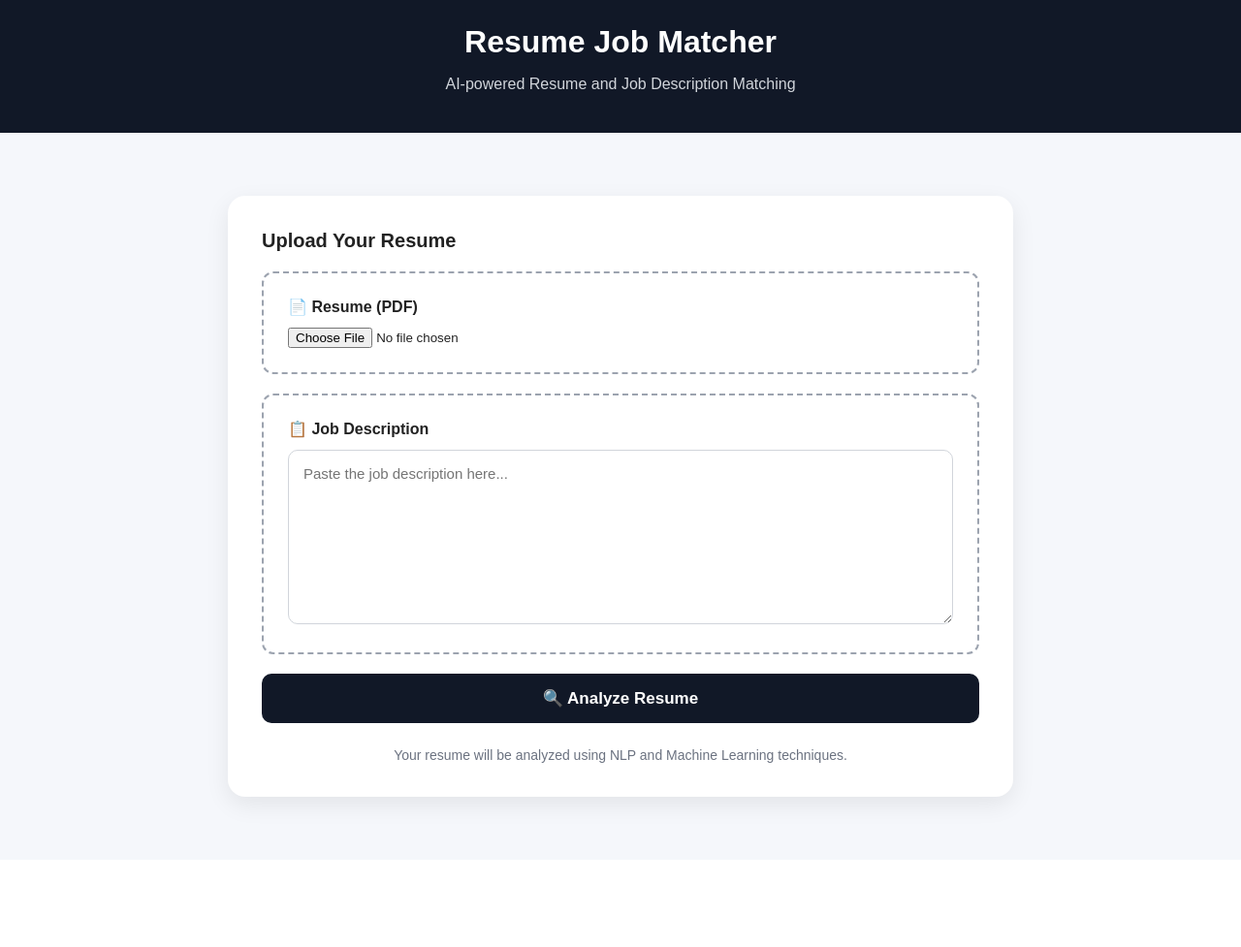
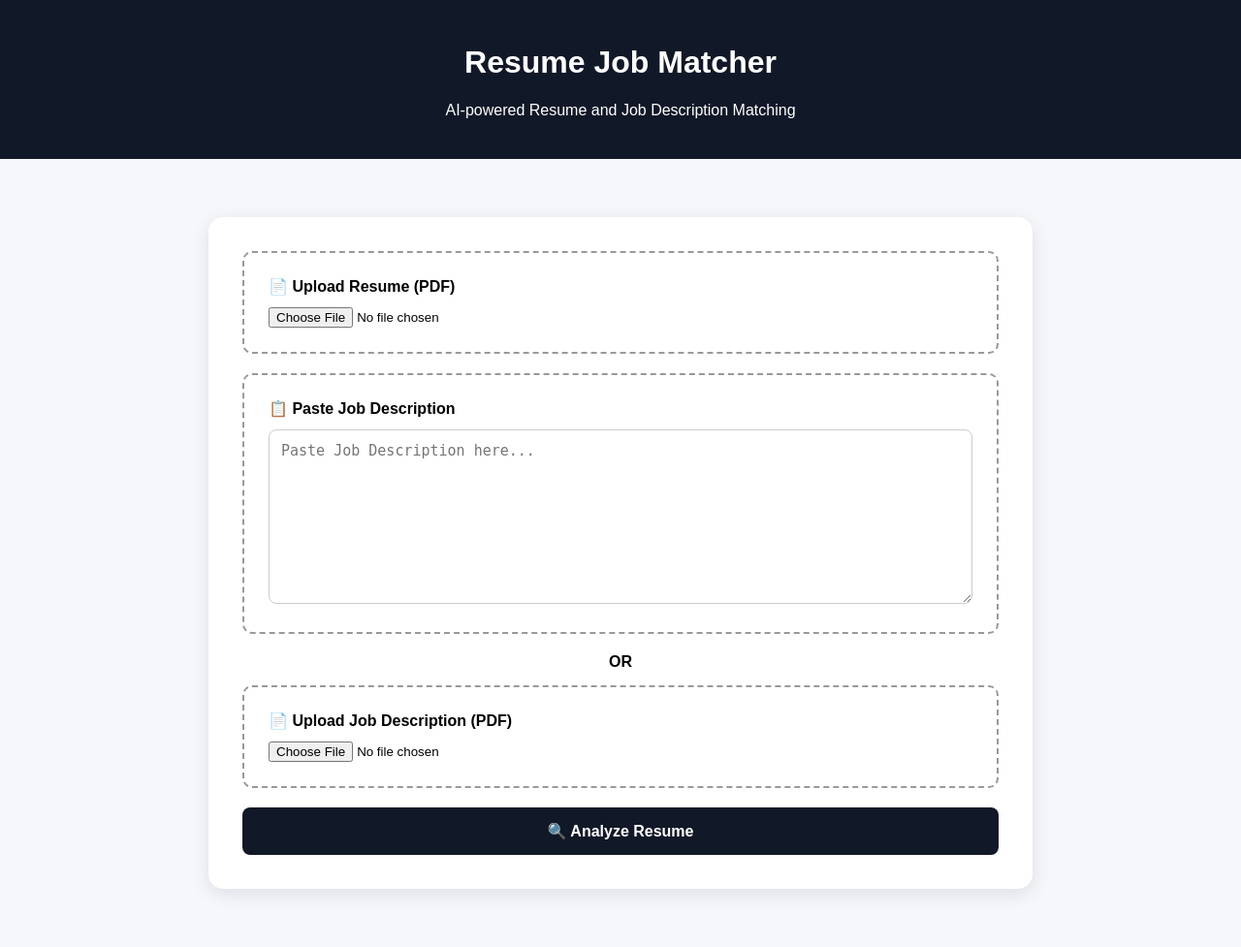
Before and after one commit to sanjayy2007-prog/resume-job-matcher, a Flask app: page / in a window 1280 px wide. Shown: the whole page at 97% size. Before the commit the page ends 842 px from the top, so only its background shows below. Run offline with Flask 3, Linux system fonts and the light colour scheme.

Commit message:
Finalize Resume Job Matcher project

```diff
--- a/app.py
+++ b/app.py
@@ -1,4 +1,4 @@
-from flask import Flask, render_template, request
+from flask import Flask, render_template, request, Response
 from pypdf import PdfReader
 from sklearn.feature_extraction.text import TfidfVectorizer
 from sklearn.metrics.pairwise import cosine_similarity
@@ -64,6 +64,7 @@ def analyze():
 
     try:
         resume_text = extract_pdf_text(resume_path)
+
     except Exception:
         return "Error: Unable to read the resume PDF."
 
@@ -84,6 +85,8 @@ def analyze():
         "job_description_pdf"
     )
 
+
+    # If text is empty, use PDF
     if not job_text and job_pdf and job_pdf.filename:
 
         if not job_pdf.filename.lower().endswith(".pdf"):
@@ -98,11 +101,16 @@ def analyze():
 
         try:
             job_text = extract_pdf_text(job_path)
+
         except Exception:
             return "Error: Unable to read the Job Description PDF."
 
+
     if not job_text.strip():
-        return "Error: Please paste a Job Description or upload a PDF."
+        return (
+            "Error: Please paste a Job Description "
+            "or upload a PDF."
+        )
 
 
     # -----------------------------
@@ -141,31 +149,43 @@ def analyze():
     # -----------------------------
 
     skills = [
+
         "python",
         "java",
         "c++",
         "sql",
+
         "machine learning",
         "deep learning",
+
         "data science",
         "data analysis",
+
         "pandas",
         "numpy",
         "matplotlib",
         "seaborn",
+
         "scikit learn",
+
         "tensorflow",
         "pytorch",
+
         "natural language processing",
         "computer vision",
+
         "flask",
         "django",
+
         "git",
         "github",
+
         "excel",
         "power bi",
         "tableau",
+
         "statistics",
+
         "html",
         "css",
         "javascript"
@@ -179,13 +199,17 @@ def analyze():
     matched_skills = []
     missing_skills = []
 
+
     for skill in skills:
 
         if skill in job_clean:
 
             if skill in resume_clean:
+
                 matched_skills.append(skill)
+
             else:
+
                 missing_skills.append(skill)
 
 
@@ -194,14 +218,17 @@ def analyze():
     # -----------------------------
 
     total_required_skills = (
-        len(matched_skills) +
+        len(matched_skills)
+        +
         len(missing_skills)
     )
+
 
     if total_required_skills > 0:
 
         skill_score = (
-            len(matched_skills) /
+            len(matched_skills)
+            /
             total_required_skills
         ) * 100
 
@@ -215,8 +242,13 @@ def analyze():
     # -----------------------------
 
     final_score = (
-        (text_score * 0.70) +
+
+        (text_score * 0.70)
+
+        +
+
         (skill_score * 0.30)
+
     )
 
 
@@ -257,19 +289,172 @@ def analyze():
 
 
     # -----------------------------
-    # Result
+    # Result Page
     # -----------------------------
 
     return render_template(
-    "result.html",
-    score=round(final_score, 2),
-    text_score=round(text_score, 2),
-    skill_score=round(skill_score, 2),
-    matched_skills=matched_skills,
-    missing_skills=missing_skills,
-    recommendation=recommendation
-)
+        "result.html",
+
+        score=round(
+            final_score,
+            2
+        ),
+
+        text_score=round(
+            text_score,
+            2
+        ),
+
+        skill_score=round(
+            skill_score,
+            2
+        ),
+
+        matched_skills=matched_skills,
+
+        missing_skills=missing_skills,
+
+        recommendation=recommendation
+    )
 
 
+# =================================================
+# DOWNLOAD REPORT
+# =================================================
+
+@app.route(
+    "/download-report",
+    methods=["POST"]
+)
+def download_report():
+
+    score = request.form.get(
+        "score",
+        "0"
+    )
+
+    text_score = request.form.get(
+        "text_score",
+        "0"
+    )
+
+    skill_score = request.form.get(
+        "skill_score",
+        "0"
+    )
+
+    recommendation = request.form.get(
+        "recommendation",
+        ""
+    )
+
+    matched_skills = request.form.getlist(
+        "matched_skills"
+    )
+
+    missing_skills = request.form.getlist(
+        "missing_skills"
+    )
+
+
+    # -----------------------------
+    # Create Report
+    # -----------------------------
+
+    report = f"""
+========================================
+        RESUME JOB MATCHER
+========================================
+
+FINAL MATCH SCORE
+-----------------
+{score}%
+
+
+TEXT SIMILARITY SCORE
+---------------------
+{text_score}%
+
+
+SKILL MATCH SCORE
+-----------------
+{skill_score}%
+
+
+MATCHED SKILLS
+--------------
+"""
+
+
+    if matched_skills:
+
+        for skill in matched_skills:
+
+            report += f"- {skill}\n"
+
+    else:
+
+        report += "- No matched skills found\n"
+
+
+    report += """
+
+MISSING SKILLS
+--------------
+"""
+
+
+    if missing_skills:
+
+        for skill in missing_skills:
+
+            report += f"- {skill}\n"
+
+    else:
+
+        report += "- No missing skills\n"
+
+
+    report += f"""
+
+RECOMMENDATION
+--------------
+{recommendation}
+
+
+========================================
+Generated by Resume Job Matcher
+========================================
+"""
+
+
+    # -----------------------------
+    # Download
+    # -----------------------------
+
+    return Response(
+
+        report,
+
+        mimetype="text/plain",
+
+        headers={
+
+            "Content-Disposition":
+            "attachment; "
+            "filename=resume_match_report.txt"
+
+        }
+
+    )
+
+
+# =================================================
+# RUN APPLICATION
+# =================================================
+
 if __name__ == "__main__":
-    app.run(debug=True)
+
+    app.run(
+        debug=True
+    )
--- a/templates/index.html
+++ b/templates/index.html
@@ -1,6 +1,5 @@
 <!DOCTYPE html>
 <html lang="en">
-
 <head>
     <meta charset="UTF-8">
     <meta name="viewport" content="width=device-width, initial-scale=1.0">
@@ -8,60 +7,41 @@
     <title>Resume Job Matcher</title>
 
     <style>
-        * {
-            box-sizing: border-box;
-        }
-
         body {
-            margin: 0;
             font-family: Arial, sans-serif;
             background: #f5f7fb;
-            color: #222;
+            margin: 0;
+            padding: 0;
         }
 
         .header {
             background: #111827;
             color: white;
+            text-align: center;
             padding: 25px;
-            text-align: center;
-        }
-
-        .header h1 {
-            margin: 0;
-            font-size: 32px;
-        }
-
-        .header p {
-            color: #d1d5db;
         }
 
         .container {
             max-width: 850px;
-            margin: 45px auto;
+            margin: 40px auto;
             padding: 20px;
         }
 
         .card {
             background: white;
             padding: 35px;
-            border-radius: 18px;
-            box-shadow: 0 8px 25px rgba(0, 0, 0, 0.08);
-        }
-
-        .section-title {
-            font-size: 20px;
-            font-weight: bold;
-            margin-bottom: 20px;
+            border-radius: 15px;
+            box-shadow: 0 5px 20px rgba(0,0,0,0.1);
         }
 
         .upload-box {
-            border: 2px dashed #9ca3af;
-            border-radius: 12px;
+            border: 2px dashed #999;
             padding: 25px;
             margin-bottom: 20px;
+            border-radius: 10px;
         }
 
-        .upload-box label {
+        label {
             display: block;
             font-weight: bold;
             margin-bottom: 12px;
@@ -73,92 +53,106 @@
 
         textarea {
             width: 100%;
-            min-height: 180px;
-            padding: 15px;
-            border: 1px solid #d1d5db;
-            border-radius: 10px;
-            resize: vertical;
-            font-family: Arial, sans-serif;
+            height: 180px;
+            padding: 12px;
+            box-sizing: border-box;
+            border-radius: 8px;
+            border: 1px solid #ccc;
             font-size: 15px;
+        }
+
+        .or {
+            text-align: center;
+            font-weight: bold;
+            margin: 15px;
         }
 
         button {
             width: 100%;
             padding: 15px;
-            border: none;
-            border-radius: 10px;
             background: #111827;
             color: white;
-            font-size: 17px;
+            border: none;
+            border-radius: 8px;
+            font-size: 16px;
             font-weight: bold;
             cursor: pointer;
         }
-
-        button:hover {
-            background: #374151;
-        }
-
-        .info {
-            text-align: center;
-            margin-top: 25px;
-            color: #6b7280;
-            font-size: 14px;
-        }
     </style>
-
 </head>
 
 <body>
 
     <div class="header">
-
         <h1>Resume Job Matcher</h1>
-
-        <p>
-            AI-powered Resume and Job Description Matching
-        </p>
-
+        <p>AI-powered Resume and Job Description Matching</p>
     </div>
-
 
     <div class="container">
 
         <div class="card">
 
-            <div class="section-title">
-                Upload Your Resume
-            </div>
+            <form action="/analyze"
+                  method="POST"
+                  enctype="multipart/form-data">
 
-
-            <form action="/analyze" method="POST" enctype="multipart/form-data">
+                <!-- Resume -->
 
                 <div class="upload-box">
 
                     <label>
-                        📄 Resume (PDF)
+                        📄 Upload Resume (PDF)
                     </label>
 
-                    <input type="file"
-                           name="resume"
-                           accept=".pdf"
-                           required>
+                    <input
+                        type="file"
+                        name="resume"
+                        accept=".pdf"
+                        required
+                    >
 
                 </div>
 
 
+                <!-- Job Description Text -->
+
                 <div class="upload-box">
 
                     <label>
-                        📋 Job Description
+                        📋 Paste Job Description
                     </label>
 
                     <textarea
                         name="job_description_text"
-                        placeholder="Paste the job description here..."
-                        required></textarea>
+                        placeholder="Paste Job Description here..."
+                    ></textarea>
 
                 </div>
 
+
+                <div class="or">
+                    OR
+                </div>
+
+
+                <!-- Job Description PDF -->
+
+                <div class="upload-box">
+
+                    <label>
+                        📄 Upload Job Description (PDF)
+                    </label>
+
+                    <input
+                        type="file"
+                        name="job_description_pdf"
+                        accept=".pdf"
+                    >
+
+                </div>
+
+
+                <!-- Analyze -->
 
                 <button type="submit">
                     🔍 Analyze Resume
@@ -166,18 +160,9 @@
 
             </form>
 
-
-            <div class="info">
-
-                Your resume will be analyzed using
-                NLP and Machine Learning techniques.
-
-            </div>
-
         </div>
 
     </div>
 
 </body>
-
 </html>
```
Also changed, not shown: 1 other file.
